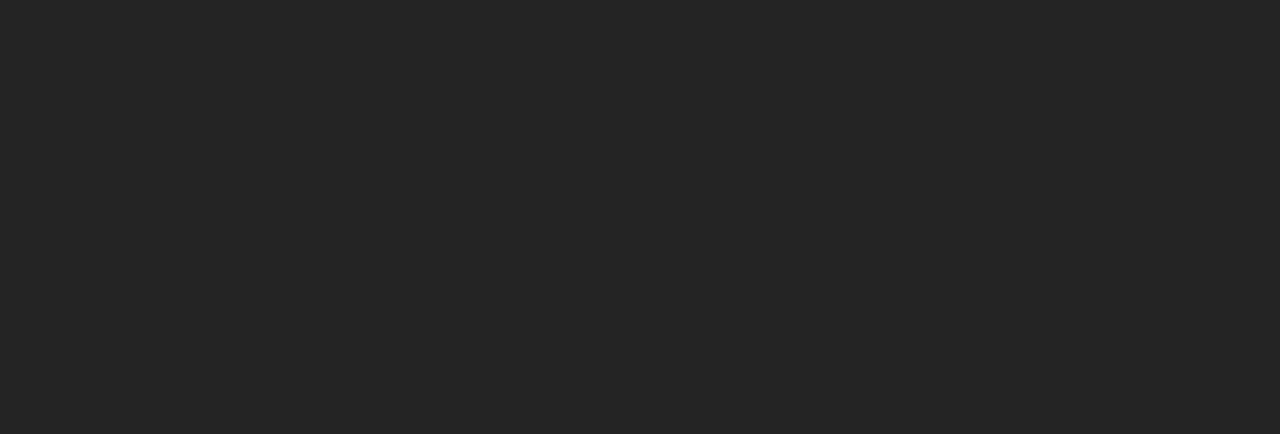
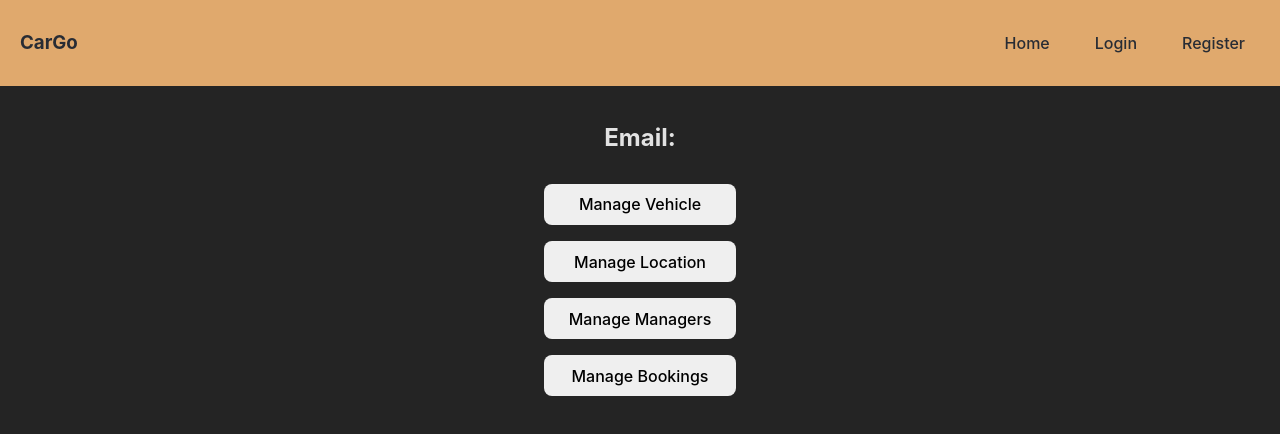
Before and after one commit to filip7557/car-rental-webapp, a React (Vite) app in the folder Frontend/CarGo/: page /manageCompany in a window 1280 px wide. Before the commit this address had no page. Shown: the top 434 px of the page. Built offline with nearby package versions, Linux system fonts and the light colour scheme; no server answers.

Commit message:
Fix navigation

```diff
--- a/Frontend/CarGo/src/App.jsx
+++ b/Frontend/CarGo/src/App.jsx
@@ -51,7 +51,7 @@
 			<Route path="/notifications" element={<NotificationsPage />} />
 			<Route path="/manageCompanyVehicles" element={<ManageVehiclesPage />} />
 			<Route
-				path="/manage-company-by-id/:companyId"
+				path="/manageCompany/"
 				element={<ManageCompanyPage />}
 			/>
 		</Routes>
--- a/Frontend/CarGo/src/components/NavBar/NavBar.jsx
+++ b/Frontend/CarGo/src/components/NavBar/NavBar.jsx
@@ -25,7 +25,7 @@
                 </>
               ) : localStorage.getItem("role") === "Manager" ? (
                 <>
-                  <Link to=" ">Manage company</Link>
+                  <Link to="/manageCompany">Manage company</Link>
                 </>
               ) : (
                 <>
--- /dev/null
+++ b/Frontend/CarGo/src/pages/ManageCompanyPage/ManageCompanyPage.css
@@ -0,0 +1,4 @@
+.manageCompanyPage button {
+    margin: 0.5rem;
+    width: 12rem;
+}
--- a/Frontend/CarGo/src/pages/ManageCompanyPage/ManageCompanyPage.jsx
+++ b/Frontend/CarGo/src/pages/ManageCompanyPage/ManageCompanyPage.jsx
@@ -1,21 +1,31 @@
 import React, { useEffect, useState } from "react";
-import { useNavigate, useParams } from "react-router-dom";
+import { useNavigate } from "react-router-dom";
 import CompanyService from "../../services/CompanyService";
+import managerService from "../../services/ManagerService";
+import './ManageCompanyPage.css'
+
+import NavBar from "../../components/NavBar/NavBar";
 
 const ManageCompanyPage = () => {
-	const [companyName, setCompanyName] = useState("");
+  const [company, setCompany] = useState({});
+  const [companyId, setCompanyId] = useState("");
   const [error, setError] = useState("");
-	const { companyId } = useParams();
   const navigate = useNavigate();
+
+  useEffect(() => {
+    managerService.getManagerId().then(setCompanyId);
+  }, []);
 
   useEffect(() => {
     const fetchCompanyInfo = async () => {
       try {
+		if (companyId) {
         const response = await CompanyService.getCompanyInfoById(companyId);
 
         //console.log("RESPONSE", response);
 
-				setCompanyName(response.name);
+        setCompany(response);
+		}
       } catch (error) {
         console.error("Greška pri dohvaćanju podataka o kompaniji:", error);
         setError("Došlo je do greške pri dohvaćanju podataka.");
@@ -31,10 +41,13 @@
 
   return (
     <div>
-			<h1>{companyName}</h1>
+      <NavBar />
+      <div className="manageCompanyPage">
+        <h1>{company?.name || ""}</h1>
+		<h2><strong>Email:</strong> {company.email}</h2>
 
         <div>
-				<button onClick={() => handleNavigate("/path-to-manage-vehicle")}>
+          <button onClick={() => handleNavigate("/manageCompanyVehicles")}>
             Manage Vehicle
           </button>
         </div>
@@ -57,6 +70,7 @@
           </button>
         </div>
       </div>
+    </div>
   );
 };
 
--- /dev/null
+++ b/Frontend/CarGo/src/services/ManagerService.jsx
@@ -0,0 +1,18 @@
+import axiosClient from "../axiosClient";
+
+class ManagerService {
+
+    async getManagerId() {
+        try {
+        const response = await axiosClient.get(`/api/Manager?userId=${localStorage.getItem("userId")}`);
+        return response.data;
+        }
+        catch (error) {
+            console.log(error);
+        }
+    }
+
+}
+
+const managerService = new ManagerService();
+export default managerService;
```
Also changed, not shown: 1 other file (tests, documents, lock files or other folders). Lines whose indentation alone changed are shown as unchanged.
